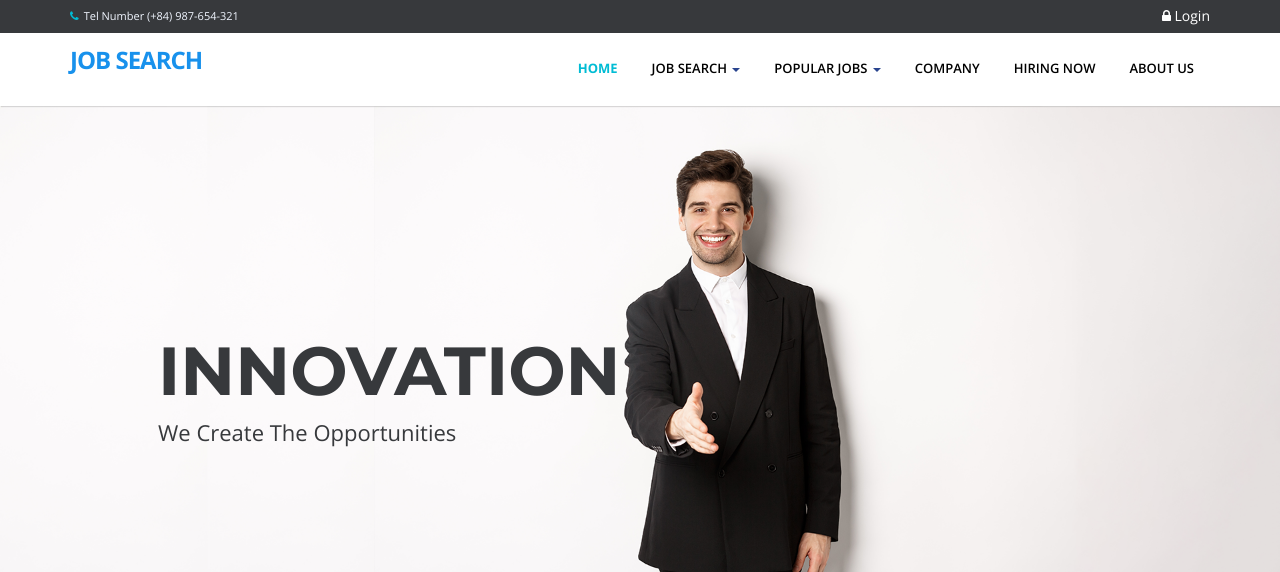
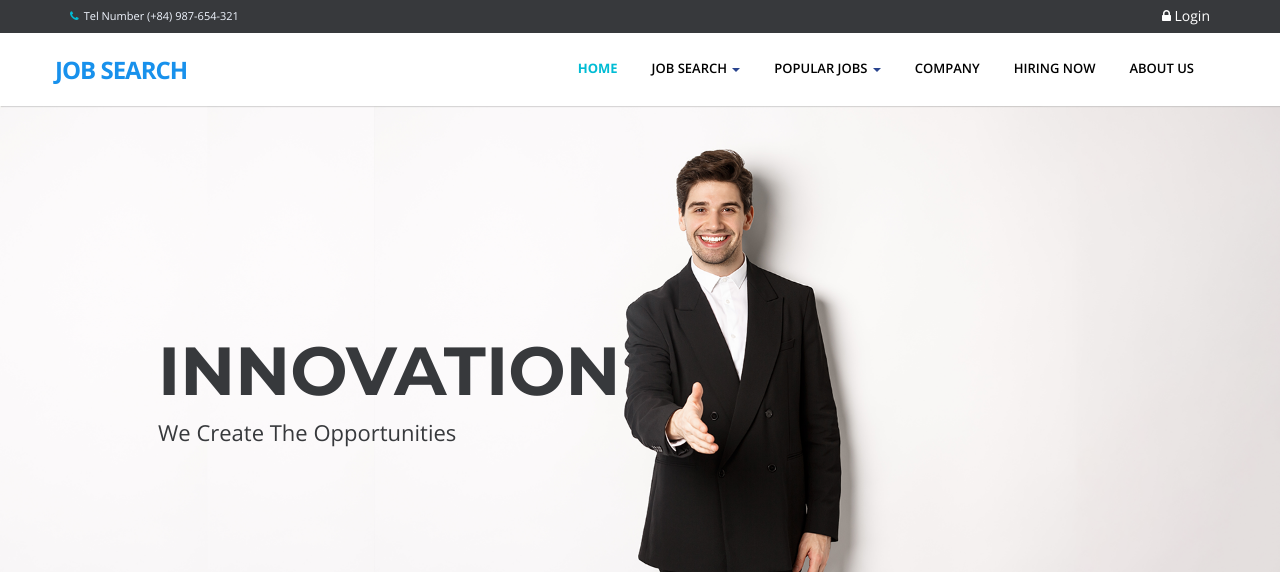
Before and after one commit to batthanhvan/job-search, a PHP site: page / in a window 1280 px wide. Shown: the top 572 px of the page. Run offline with PHP 8.4, Linux system fonts and the light colour scheme; data that the repository does not hold is empty; some libraries are stand-ins or nearby versions.

Commit message:
web-name

```diff
--- a/admin/applicants/view.php
+++ b/admin/applicants/view.php
@@ -69,7 +69,7 @@ $attachmentfile = $mydb->loadSingleResult();
 	}
 </style>
 <form action="controller.php?action=approve" method="POST">
-	<div class="col-sm-12 content-header" style="">View Details</div>
+	<div class="col-sm-12 content-header" >View Details</div>
 	<div class="col-sm-6 content-body">
 		<p>Job Details</p>
 		<h3><?php echo $job->OCCUPATIONTITLE; ?></h3>
--- a/theme/templates.php
+++ b/theme/templates.php
@@ -52,6 +52,11 @@
        color: #fff;
        padding: 0px;
      }
+
+     .web-name {
+       line-height: 44px ;
+       padding: 0;
+     }
    </style>
 
  </head>
@@ -103,7 +108,7 @@
              <!-- <a class="navbar-brand" href="<?php echo web_root; ?>index.php">JOB SEARCH</a> -->
            </div>
            <div class="navbar-collapse collapse ">
-             <a class="navbar-brand" href="<?php echo web_root; ?>index.php">JOB SEARCH</a>
+             <a class="navbar-brand web-name" href="<?php echo web_root; ?>index.php">JOB SEARCH</a>
              <ul class="nav navbar-nav">
                <li class="<?php echo !isset($_GET['q']) ? 'active' : '' ?>"><a href="<?php echo web_root; ?>index.php">Home</a></li>
                <li class="dropdown">
```
